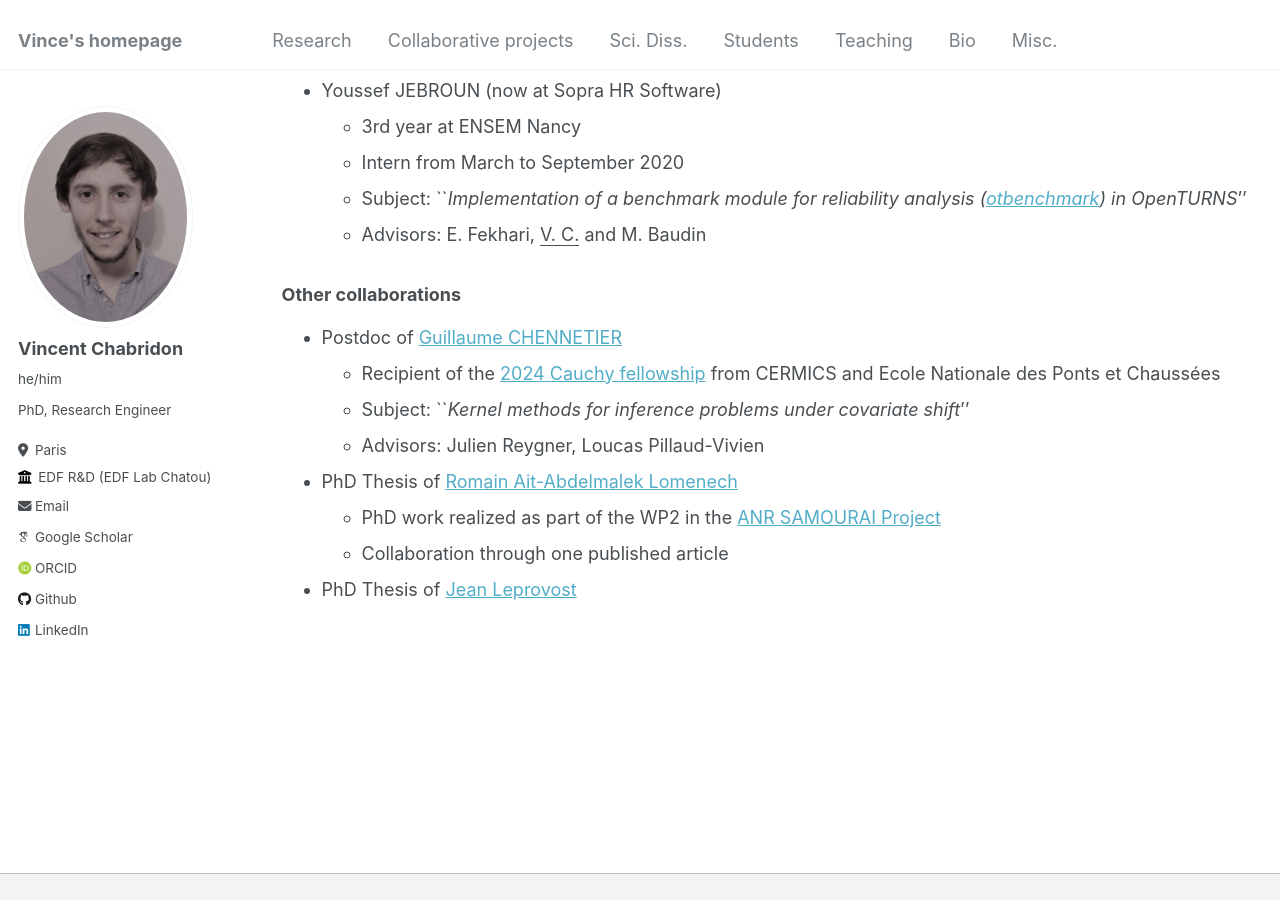
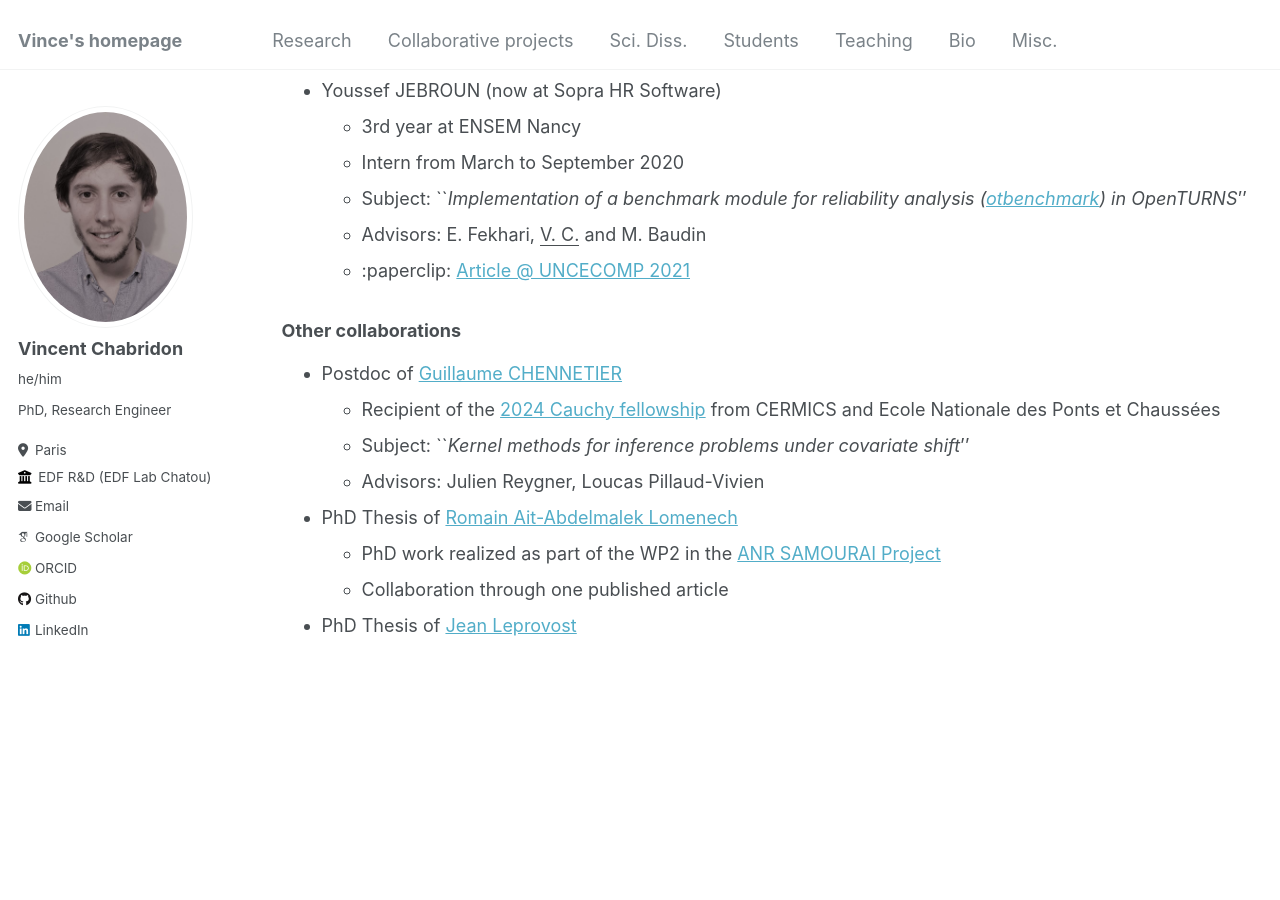
Before and after one commit to vchabri/vchabri.github.io, a Jekyll site: the page built from _pages/students.md, in a window 1280 px wide and 900 px high, scrolled down 2498 px. Built offline with Jekyll 4.4.1, drawn with Linux system fonts in a browser that asks for light colours; some web fonts are replaced.

Commit message:
Update students.md

```diff
--- a/_pages/students.md
+++ b/_pages/students.md
@@ -72,6 +72,7 @@ If I have, please let me know by emailing me directly (see Contact info on Vince
   - Intern from March to September 2020
   - Subject: ``_Implementation of a benchmark module for reliability analysis ([otbenchmark](https://github.com/openturns/otbenchmark)) in OpenTURNS_''
   - Advisors: E. Fekhari, <ins> V. C.</ins> and M. Baudin
+  - :paperclip: [Article @ UNCECOMP 2021](https://uq.math.cnrs.fr/media/uc21_19093.pdf)
 
 ### Other collaborations
 * Postdoc of [Guillaume CHENNETIER](https://guillaumechennetier.owlstown.net/)
```
